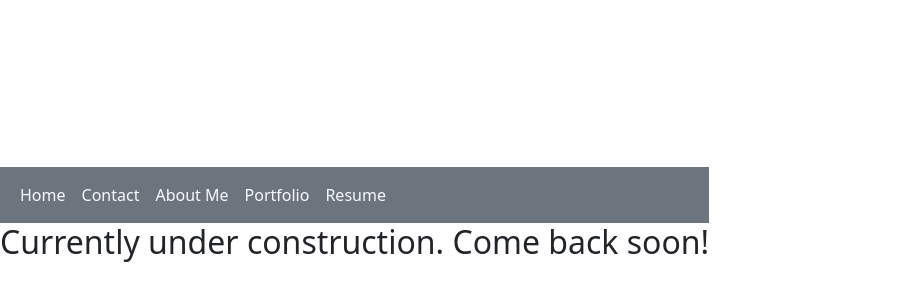
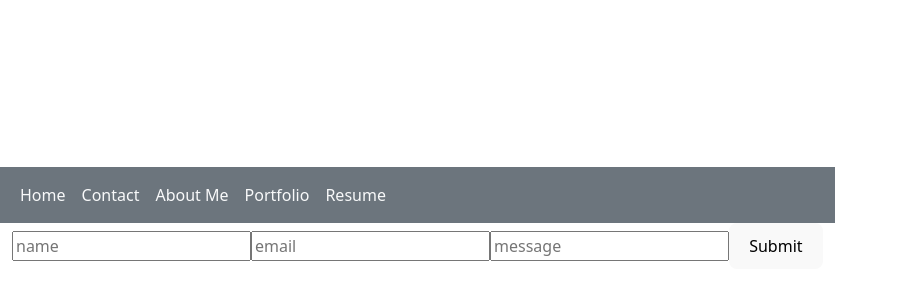
Before and after one commit to rogermle/david-react-portfolio, a React (Vite) app: page /contact in a window 1280 px wide. Shown: the part 182-482 px from the top of the page, without its empty margins (0-898 px from the left). Built offline with nearby package versions, Linux system fonts and the light colour scheme.

Commit message:
edited to add basic code for form

```diff
--- a/src/pages/ContactPage.jsx
+++ b/src/pages/ContactPage.jsx
@@ -1,8 +1,94 @@
-export default function ContactPage() {
+// CODE TAKEN AND ADJUSTED FROM 12-16
+import { useState } from 'react';
+// import './style.css';
+
+// Here we import a helper function that will check if the email is valid
+import { validateEmail } from '../components/utils/helpers';
+
+function ContactPage() {
+    // Create state variables for the fields in the form
+    // We are also setting their initial values to an empty string
+    const [name, setName] = useState('');
+    const [email, setEmail] = useState('');
+    const [message, setMessage] = useState('');
+    const [errorMessage, setErrorMessage] = useState('');
+
+    const handleInputChange = (e) => {
+        // Getting the value and name of the input which triggered the change
+        const { target } = e;
+        const inputType = target.name;
+        const inputValue = target.value;
+
+        // Based on the input type, we set the state of either email, username, and password
+        if (inputType === 'name') {
+            setName(inputValue);
+        } else if (inputType === 'email') {
+            setEmail(inputValue);
+        } else if (inputType === 'message') {
+            setMessage(inputValue);
+        }
+    };
+
+    const handleFormSubmit = (e) => {
+        // Preventing the default behavior of the form submit (which is to refresh the page)
+        e.preventDefault();
+
+        // First we check to see if the email is not valid. If so, we set an error message to be displayed on the page.
+        if (!validateEmail(email)) {
+            setErrorMessage('Email is invalid');
+            // We want to exit out of this code block if something is wrong so that the user can correct it
+            return;
+        }
+        // Then we check to see if the message is empty. If so, we set an error message to be displayed on the page.
+        if (!message) {
+            setErrorMessage('Message cannot be blank');
+            // We want to exit out of this code block if something is wrong so that the user can correct it
+            return;
+        }
+
+        // If everything goes according to plan, we want to clear out the input after a successful registration.
+        setName('');
+        setEmail('');
+        setMessage('');
+    };
 
     return (
-      <div className="">
-          <h2>Currently under construction. Come back soon!</h2>
-      </div>
+        // <div className="">
+        //     <h2>Currently under construction. Come back soon!</h2>
+        // </div>
+        <div className="container text-center">
+          {/* <h1>Hello {userName}</h1> */}
+          <form className="form" onSubmit={handleFormSubmit}>
+            <input
+              value={name}
+              name="name"
+              onChange={handleInputChange}
+              type="text"
+              placeholder="name"
+            />
+            <input
+              value={email}
+              name="email"
+              onChange={handleInputChange}
+              type="email"
+              placeholder="email"
+            />
+            <input
+              value={message}
+              name="message"
+              onChange={handleInputChange}
+              type="test"
+              placeholder="message"
+            />
+            <button type="submit">Submit</button>
+          </form>
+          {errorMessage && (
+            <div>
+              <p className="error-text">{errorMessage}</p>
+            </div>
+          )}
+        </div>
     );
-  }
+}
+
+export default ContactPage;
```
